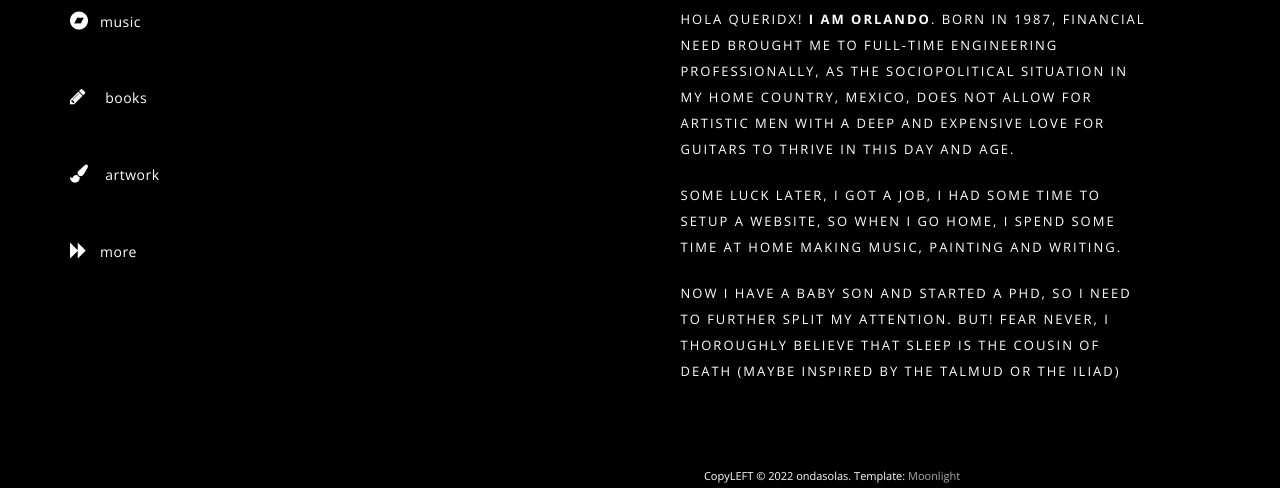
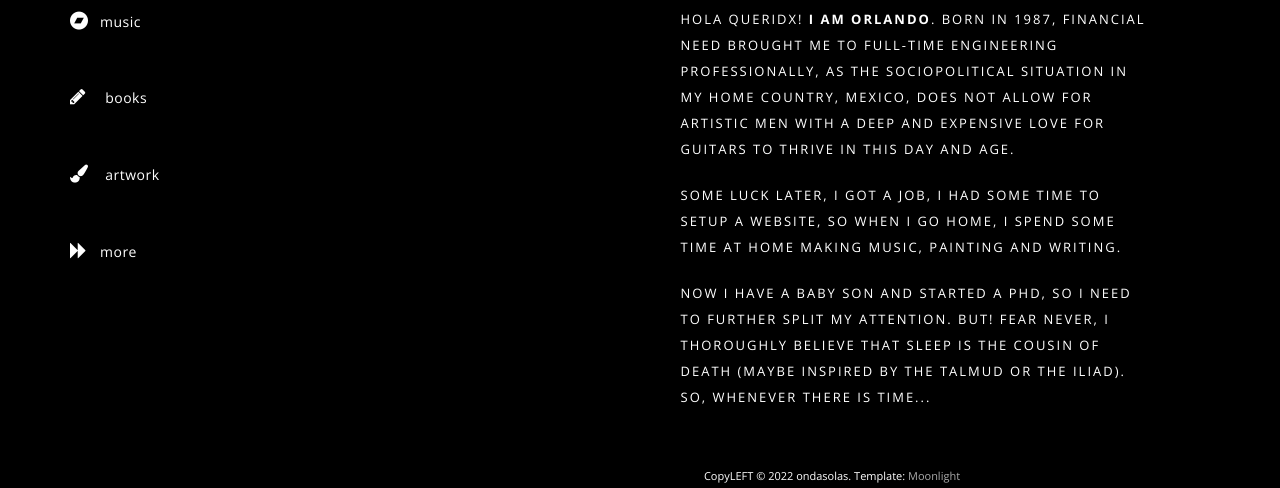
Before and after one commit to ortrs/web, a plain HTML site: page index.html in a window 1280 px wide. Shown: the part 312-800 px from the top of the page. Drawn offline with nearby package versions, Linux system fonts and the light colour scheme.

Commit message:
Update index.html
Added some descriptive text to index.

```diff
--- a/index.html
+++ b/index.html
@@ -102,7 +102,8 @@ https://templatemo.com/tm-512-moonlight
                 </p>
                 <p>
                 Now I have a baby son and started a PhD, so I need to further split my attention.
-                But! fear never, I thoroughly believe that sleep is the cousin of death (maybe inspired by the Talmud or the iliad)
+                But! fear never, I thoroughly believe that sleep is the cousin of death
+                (maybe inspired by the Talmud or the iliad). So, whenever there is time...
                 </p>
               <br>
                <p>If you like some of the paintings I have not given out feel free to ask for one.
```
